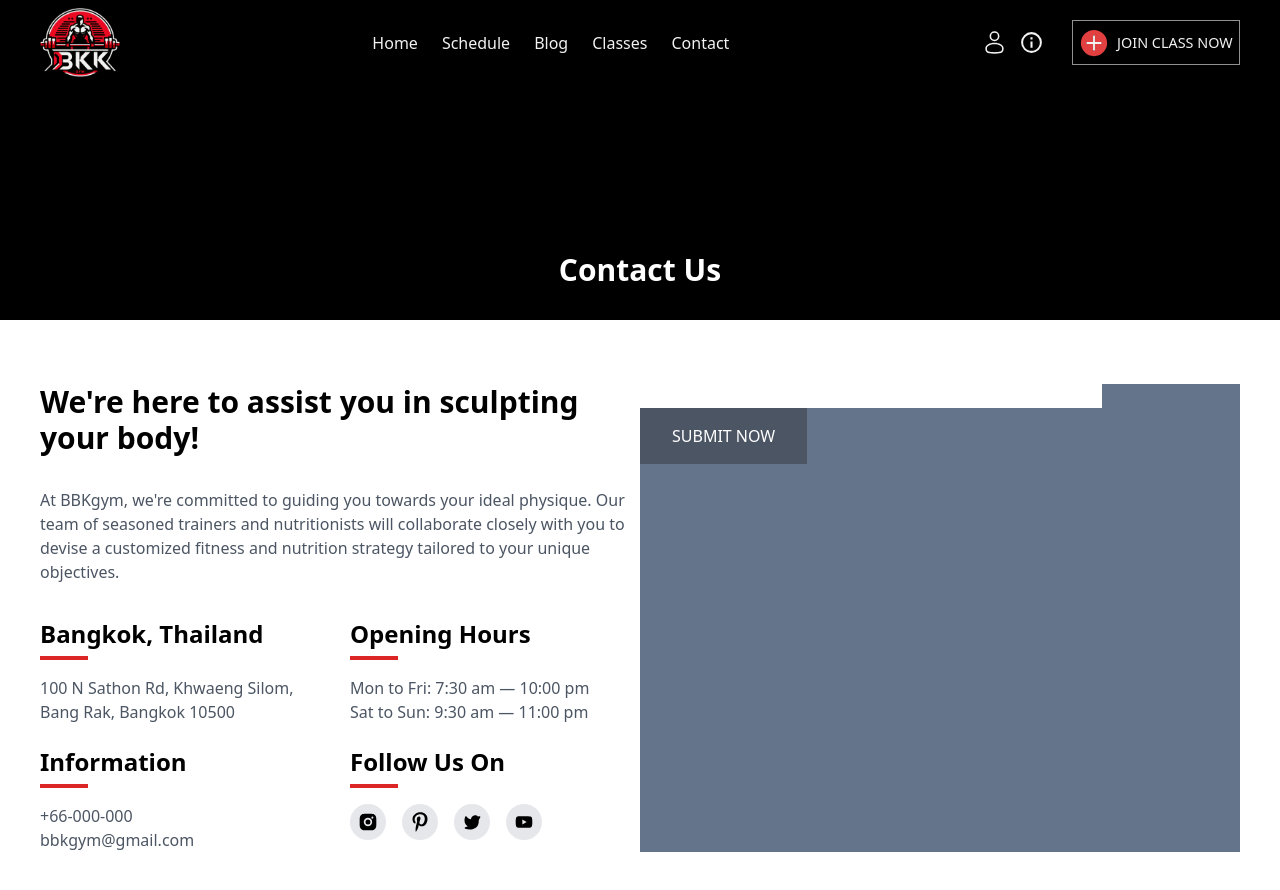
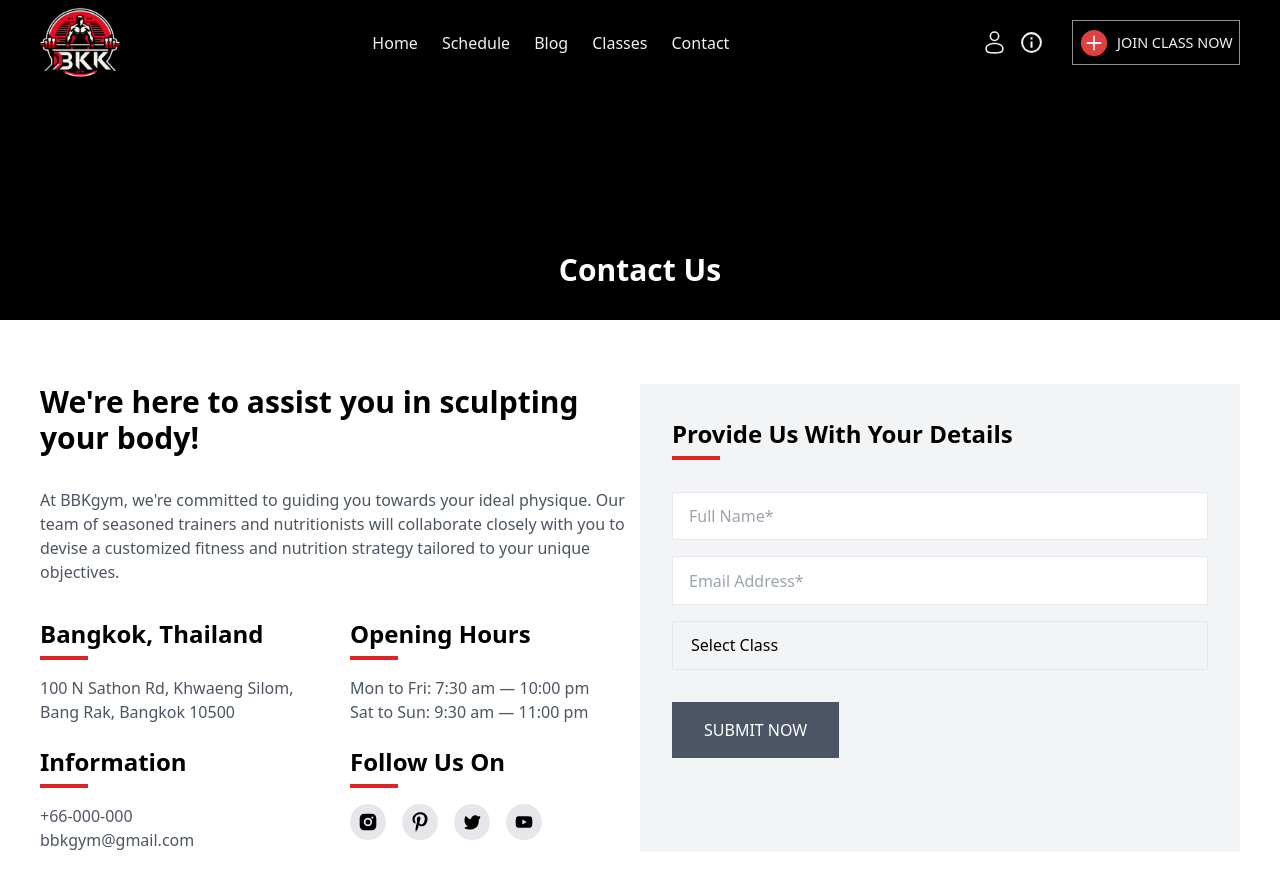
Before and after one commit to OnigiriKing/new-project, a React (Create React App) app: page /contact in a window 1280 px wide. Shown: the top 890 px of the page. Built offline with nearby package versions, Linux system fonts and the light colour scheme.

Commit message:
ClassComp update

```diff
--- a/src/components/contactComp/ContactComp.jsx
+++ b/src/components/contactComp/ContactComp.jsx
@@ -53,11 +53,21 @@ export default function ContactComp() {
               </div>
             </div>
           </div>
-          <div class="w-[50%] bg-slate-500">
-            <form>
-              <h3></h3>
-              <input></input>
-              <input></input>
+          <div class="w-[50%] bg-gray-100">
+            <form class="flex flex-col p-[2rem] gap-[1rem]">
+              <h3 class="contact-page-header">Provide Us With Your Details</h3>
+              <input
+                placeholder="Full Name*"
+                class="py-[.7rem] px-[1rem] border-gray-200 border-[1px]"
+              ></input>
+              <input
+                placeholder="Email Address*"
+                class="py-[.7rem] px-[1rem] border-gray-200 border-[1px]"
+              ></input>
+              <selec class="py-[.7rem] px-[1rem] border-gray-200 border-[1px]">
+              {}
+                <option>Select Class</option>
+              </selec>
               <text></text>
               <buttom class="button-class">SUBMIT NOW</buttom>
             </form>
```
Also changed, not shown: src/dist/style.css.
